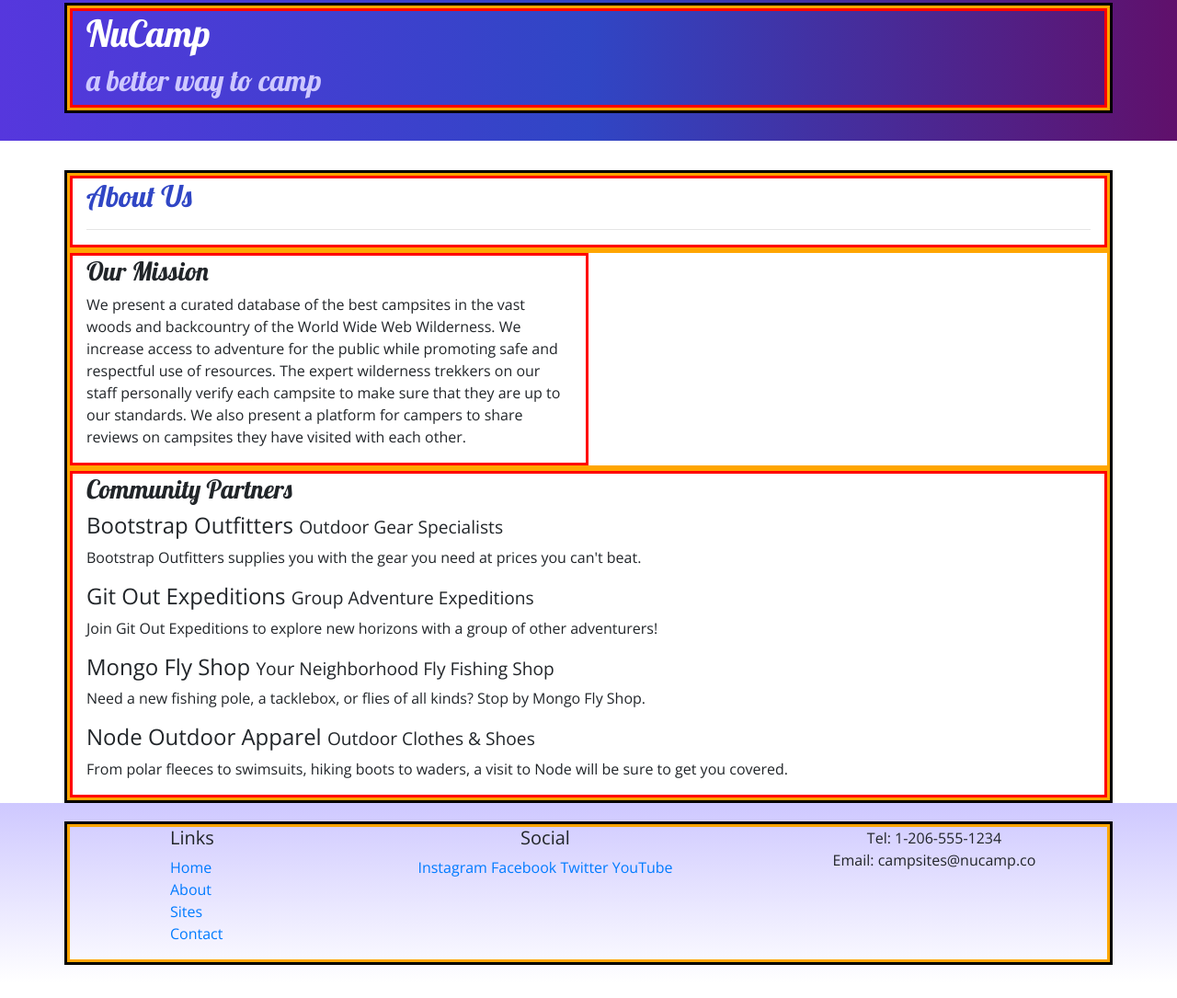
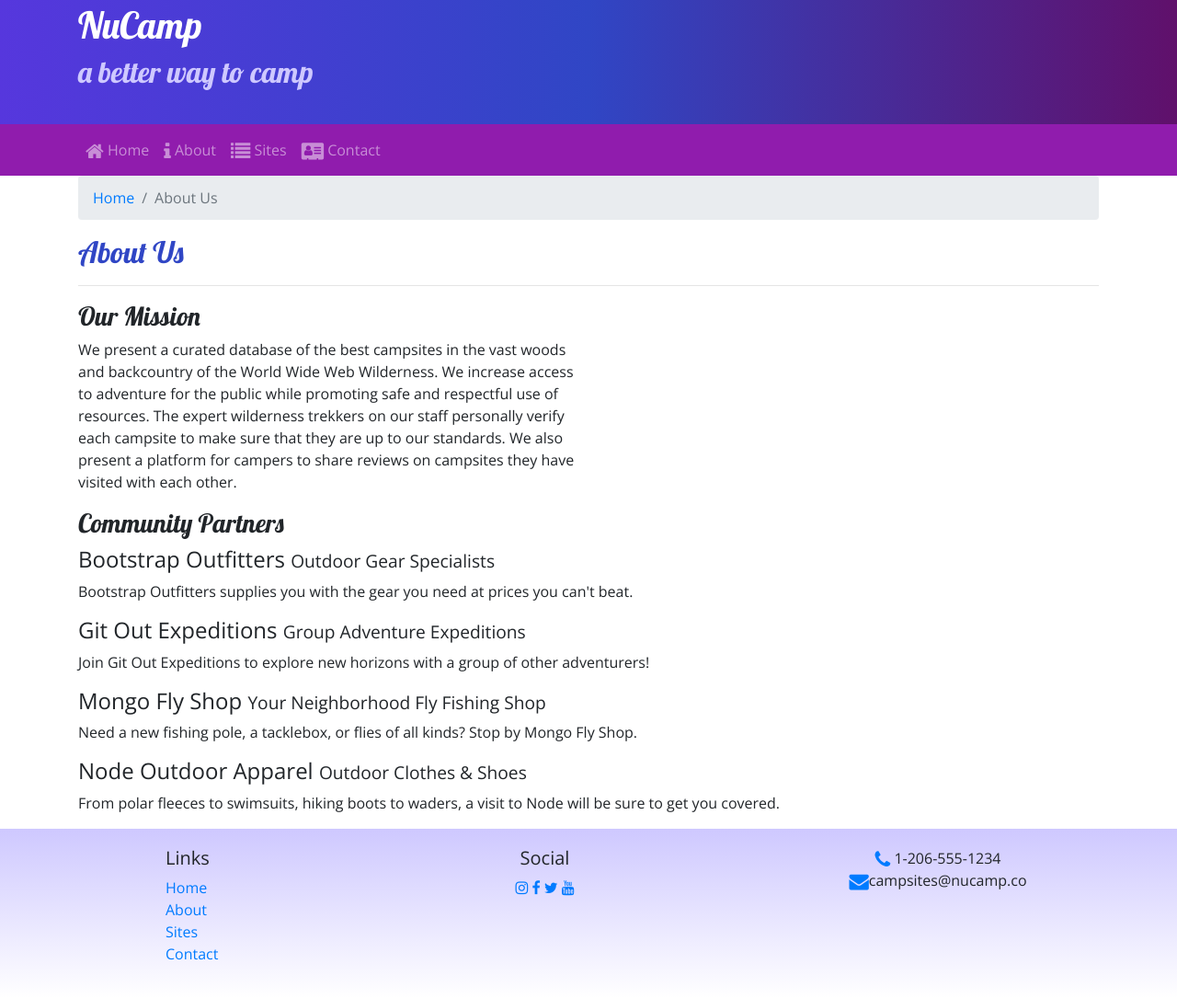
Before and after one commit to stellar-jason/newcampsite, a website: page aboutus.html in a window 1280 px wide. Shown: the part 27-1112 px from the top of the page at 92% size. Drawn offline with nearby package versions, Linux system fonts and the light colour scheme.

Commit message:
font-icons

```diff
--- a/aboutus.html
+++ b/aboutus.html
@@ -9,6 +9,7 @@
         <link rel="stylesheet" href="node_modules/bootstrap/dist/css/bootstrap.min.css" />
 
         <!-- Additional CSS must be placed after Bootstrap CSS -->
+        <link rel="stylesheet" href="node_modules/font-awesome/css/font-awesome.min.css" />
         <link rel="stylesheet" href="https://fonts.googleapis.com/css?family=Lobster|Open+Sans" />
         <link rel="stylesheet" href="css/styles.css" />
 
@@ -27,9 +28,38 @@
             </div>
         </header>
 
+        <!-- navigation bar -->
+        <nav class="navbar navbar-expand-sm navbar-dark sticky-top">
+            <div class="container">
+                <button class="navbar-toggler ml-auto" type="button" data-toggle="collapse" data-target="#nucampNavbar">
+                    <span class="navbar-toggler-icon"></span>
+                </button>
+                <div class="collapse navbar-collapse" id="nucampNavbar">
+                    <ul class="navbar-nav">
+                        <li class="nav-item">
+                            <a class="nav-link" href="index.html"><i class="fa fa-home fa-lg"></i> Home</a>
+                        </li>
+                        <li class="nav-item-active">
+                            <a class="nav-link" href="#"><i class="fa fa-info fa-lg"></i> About</a>
+                        </li>
+                        <li class="nav-item">
+                            <a class="nav-link" href="#"><i class="fa fa-list fa-lg"></i> Sites</a>
+                        </li>
+                        <li class="nav-item">
+                            <a class="nav-link" href="#"><i class="fa fa-address-card fa-lg"></i> Contact</a>
+                        </li>
+                    </ul>
+                </div>
+            </div>
+        </nav>
+
         <div class="container">
             <div class="row">
                 <div class="col">
+                    <ol class="breadcrumb">
+                        <li class="breadcrumb-item"><a href="index.html">Home</a></li>
+                        <li class="breadcrumb-item active">About Us</li>
+                    </ol>
                     <h2>About Us</h2>
                     <hr />
                 </div>
@@ -86,14 +116,14 @@
                     </div>
                     <div class="col-6 col-sm-5 text-center">
                         <h5>Social</h5>
-                        <a href="http://instagram.com/">Instagram</a>
-                        <a href="http://facebook.com/">Facebook</a>
-                        <a href="http://twitter.com/">Twitter</a>
-                        <a href="http://youtube.com/">YouTube</a>
+                        <a href="http://instagram.com/"><i class="fa fa-instagram"></i> </a>
+                        <a href="http://facebook.com/"><i class="fa fa-facebook"></i></a>
+                        <a href="http://twitter.com/"><i class="fa fa-twitter"></i></a>
+                        <a href="http://youtube.com/"><i class="fa fa-youtube"></i></a>
                     </div>
                     <div class="col-sm-4 text-center">
-                        Tel: 1-206-555-1234<br />
-                        Email: campsites@nucamp.co
+                        <i class="fa fa-phone fa-lg text-primary"></i> 1-206-555-1234<br />
+                        <i class="fa fa-envelope fa-lg text-primary"></i>campsites@nucamp.co
                     </div>
                 </div>
             </div>
--- a/css/styles.css
+++ b/css/styles.css
@@ -1,38 +1,3 @@
-/* body {
-    font-family: "Open Sans", sans-serif;
-}
-
-h1,
-h2,
-h3 {
-    font-family: "Lobster," cursive;
-}
-
-h2 {
-    color: #3046c5;
-}
-
-header h2 {
-    color: #cec8ff;
-}
-
-footer {
-    background-image: linear-gradient(#cec8ff, white);
-    padding: 20px 0;
-}
-
-.jumbotron {
-    padding: 30px;
-    background-image: linear-gradient(to right, #5637dd, #3046c5, #60106b);
-    color: white;
-}
-
-.row-content {
-    padding: 50px 0;
-    border-bottom: 1px ridge;
-    min-height: 200px;
-} */
-
 body {
     font-family: "Open Sans", sans-serif;
 }
@@ -60,6 +25,7 @@
     padding: 30px;
     background-image: linear-gradient(to right, #5637dd, #3046c5, #60106b);
     color: white;
+    margin: 0;
 }
 
 .row-content {
@@ -68,7 +34,11 @@
     min-height: 200px;
 }
 
-.container {
+.navbar {
+    background-color: #901cad;
+}
+
+/* .container {
     border: solid black;
 }
 
@@ -82,4 +52,4 @@
 
 #showBorder {
     border: solid red;
-}
+} */
--- a/package.json
+++ b/package.json
@@ -15,6 +15,7 @@
     },
     "dependencies": {
         "bootstrap": "^4.0.0",
+        "font-awesome": "^4.7.0",
         "jquery": "^3.3.1",
         "popper.js": "^1.12.9"
     }
```
Also changed, not shown: index.html (+35 -8 lines), screencapture-127-0-0-1-5500-aboutus-html-2020-04-11-11_23_16.png (added), screencapture-127-0-0-1-5500-aboutus-html-2020-04-11-11_29_04.png (added), 1 other file.
